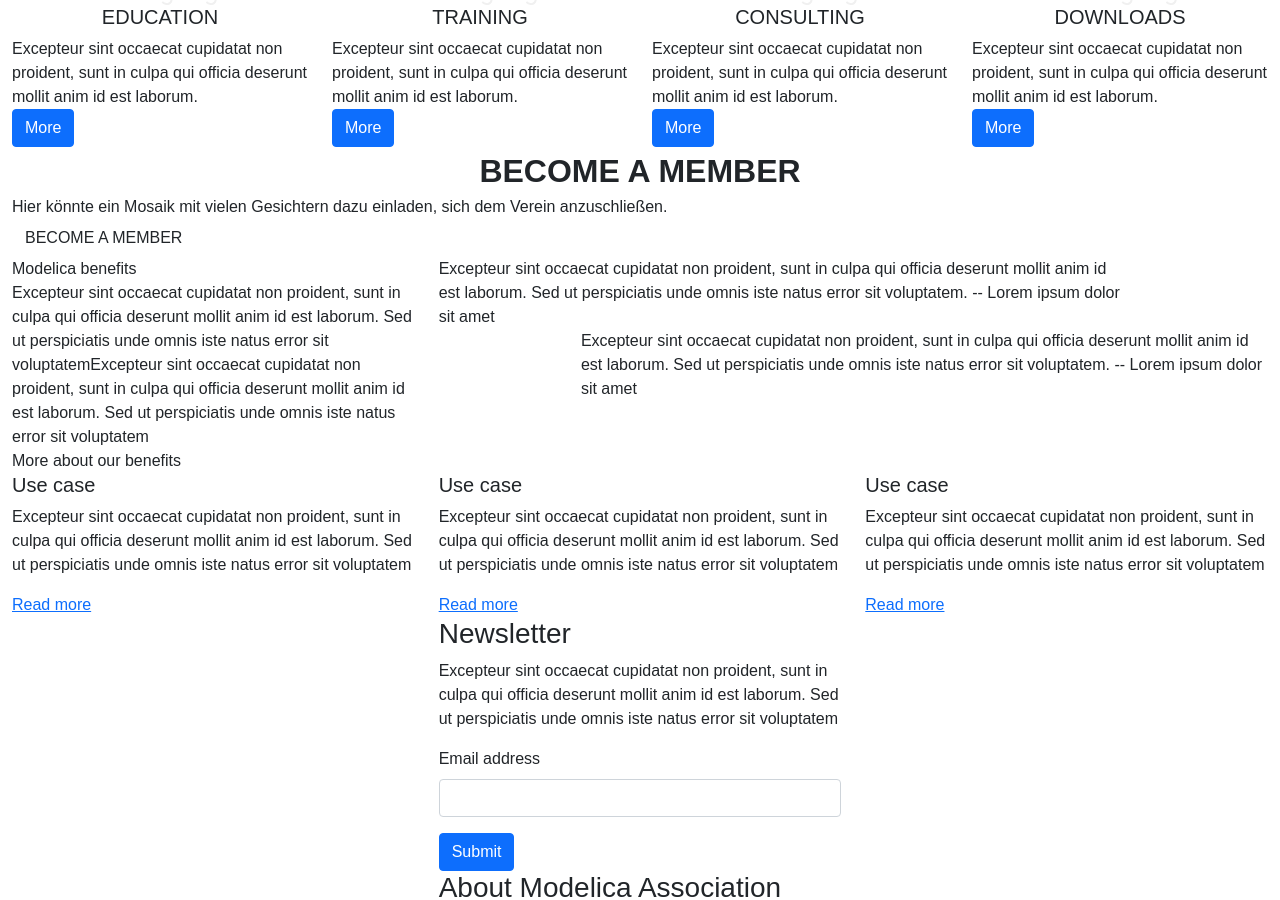
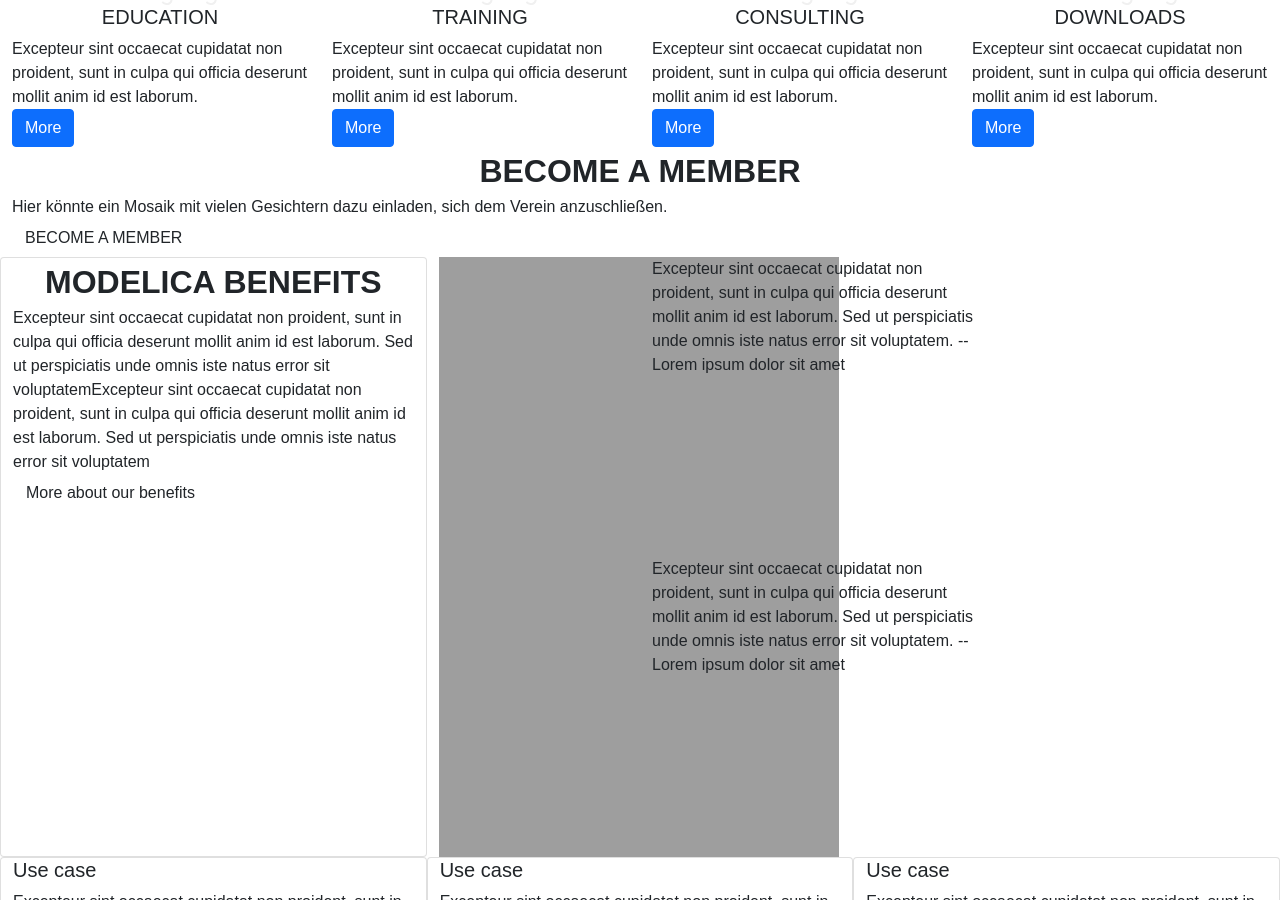
Before and after one commit to HausEmodelica/modelica-association, a Jekyll site: the page built from index.html, in a window 1280 px wide and 900 px high, scrolled down 2693 px. Built offline with Jekyll 4.4.1, drawn with Linux system fonts in a browser that asks for light colours; some web fonts are replaced.

Commit message:
benefits component

```diff
--- a/_includes/benefits.html
+++ b/_includes/benefits.html
@@ -1,29 +1,38 @@
 <div class="row">
     <div class="col-sm-12 benefits">
         <div class="row">
-            <div class="col-sm-4 ">
+            <div class="col-sm-4 card">
                 <div class="row">
-                    <div class="col-sm-12">Modelica benefits</div>
+                    <div class="col-sm-12 title">Modelica benefits</div>
                 </div>
                 <div class="row">
-                    <div class="col-sm-12">Excepteur sint occaecat cupidatat non proident, sunt in culpa qui officia deserunt mollit anim id est laborum. Sed ut perspiciatis unde omnis iste natus error sit voluptatemExcepteur sint occaecat cupidatat non proident, sunt in culpa qui officia deserunt mollit anim id est laborum. Sed ut perspiciatis unde omnis iste natus error sit voluptatem</div>
+                    <div class="col-sm-12 info">Excepteur sint occaecat cupidatat non proident, sunt in culpa qui officia deserunt mollit anim id est laborum. Sed ut perspiciatis unde omnis iste natus error sit voluptatemExcepteur sint occaecat cupidatat non proident, sunt in culpa qui officia deserunt mollit anim id est laborum. Sed ut perspiciatis unde omnis iste natus error sit voluptatem</div>
                 </div>
                 <div class="row">
-                    <div class="col-sm-12">More about our benefits</div>
+                    <div class="col-sm-12 link"><a href="{{item.link}}" class="btn">More about our benefits</a></div>
                 </div>
             </div>
-            <div class="col-sm-8">
+            <div class="col-sm-8 quotes">
                 <div class="row">
-                    <div class="col-sm-10">Excepteur sint occaecat cupidatat non proident, sunt in culpa qui officia deserunt mollit anim id est laborum. Sed ut perspiciatis unde omnis iste natus error sit voluptatem. -- Lorem ipsum dolor sit amet</div>
+                    <div class="col-sm-3"><img src="{{site.url}}/assets/images/placeholder_benefits.png" /></div>
+                    <div class="col-sm-5">
+                        Excepteur sint occaecat cupidatat non proident, sunt in culpa qui officia deserunt mollit anim id est laborum.
+                        Sed ut perspiciatis unde omnis iste natus error sit voluptatem.
+                        <span>-- Lorem ipsum dolor sit amet</span></div>
                 </div>
                 <div class="row">
-                    <div class="col-sm-10 offset-sm-2">Excepteur sint occaecat cupidatat non proident, sunt in culpa qui officia deserunt mollit anim id est laborum. Sed ut perspiciatis unde omnis iste natus error sit voluptatem. -- Lorem ipsum dolor sit amet</div>
+                    <div class="col-sm-3"><img src="{{site.url}}/assets/images/placeholder_benefits.png" /></div>
+                    <div class="col-sm-5">
+                        Excepteur sint occaecat cupidatat non proident, sunt in culpa qui officia deserunt mollit anim id est laborum.
+                        Sed ut perspiciatis unde omnis iste natus error sit voluptatem.
+                        <span>-- Lorem ipsum dolor sit amet</span></div>
+
                 </div>
             </div>
         </div>
-        <div class="row">
+        <div class="row use-cases">
                 {% for item in site.data.useCases %}
-                    <div class="col-sm-4">
+                    <div class="col-sm-4 card">
                         <h5>{{item.title}}</h5>
                         <p>{{item.info}}</p>
                         <a href="{{item.link}}">Read more</a>
```
